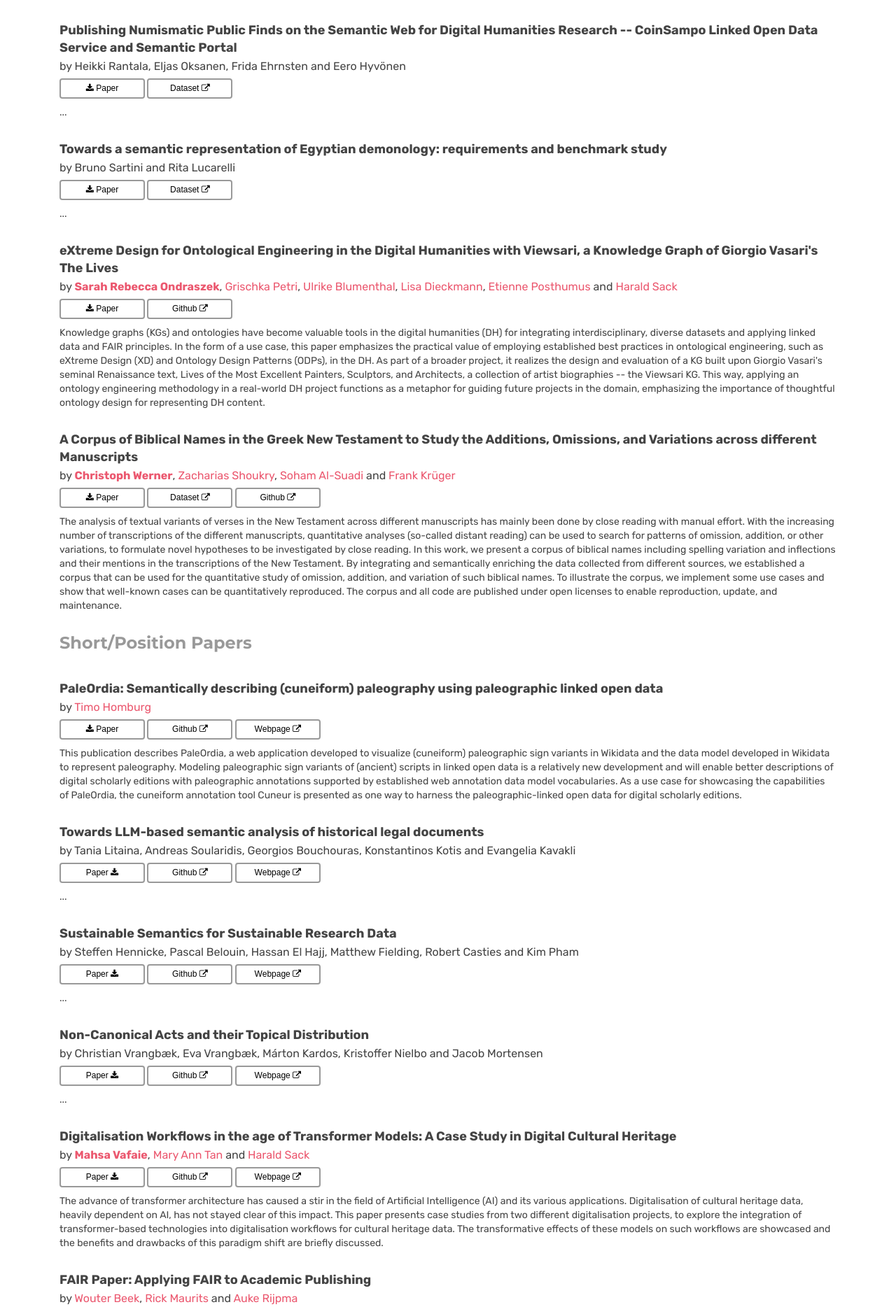
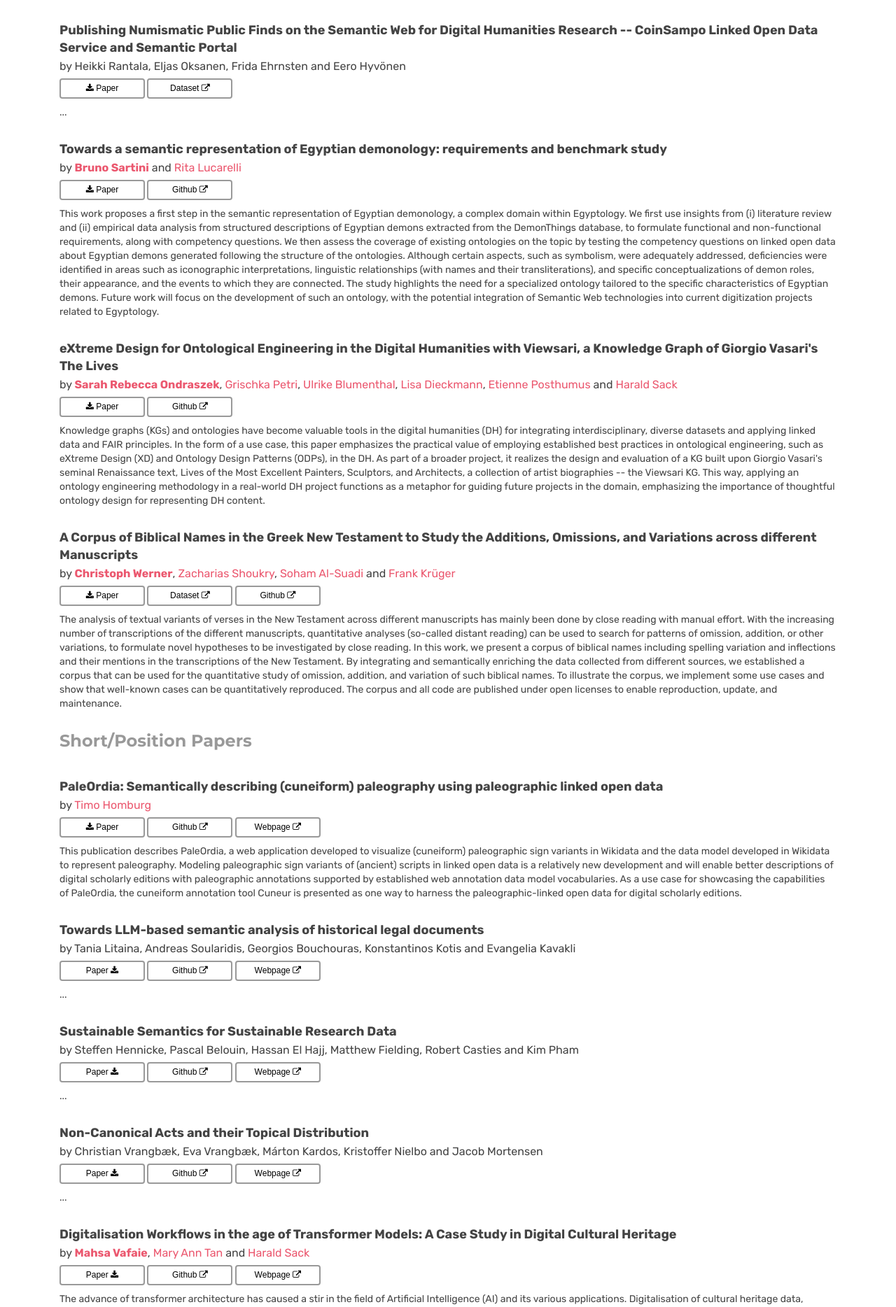
Before and after one commit to SemDH/semdh.github.io, a Jekyll site: the page built from accepted-papers-test.html, in a window 1280 px wide. Shown: the part 943-2811 px from the top of the page at 70% size. Built offline with Jekyll 4.4.1, drawn with Linux system fonts in a browser that asks for light colours.

Commit message:
accepted papers

```diff
--- a/accepted-papers-test.html
+++ b/accepted-papers-test.html
@@ -35,7 +35,7 @@
           <h4 class="sub-title space-left">Full Papers</h4>
           <p class="xl"><strong>Bistìris Ontology: Towards a Structured Representation of Sardinian Traditional Female Costumes</strong></p>
           <p class="l">by <a href="https://orcid.org/0009-0008-6039-4933">Giorgio Corona</a>, <a href="https://orcid.org/0000-0001-8284-5266">Dario Guidotti</a>, <a href="https://orcid.org/0000-0002-5785-5638">Laura Pandolfo</a> and <a href="https://orcid.org/0000-0003-0258-3222">Luca Pulina</a></p>
-            <a href="{{ BASE_PATH }}/assets/papers/SemDH-paper-2.pdf" target="_blank" download="Paper02">
+            <a href="{{ BASE_PATH }}/assets/papers/SemDH-paper-2.pdf" target="_blank" download="SemDH-paper-2">
               <button type="button" class="btn std-btn-papers btn-sm btn-papers btn-rounded"><i class="fa fa-download icons"></i> Paper</button>
             </a>
               <!-- <button type="button" class="btn std-btn-papers btn-sm btn-papers btn-rounded" data-toggle="collapse" href="#corona" role="button" aria-expanded="false" aria-controls="corona">Abstract <i class="fa fa-arrow-circle-o-down icons"></i></button>
@@ -73,18 +73,22 @@
             <br />
 
             <p class="xl"><strong>Towards a semantic representation of Egyptian demonology: requirements and benchmark study</strong></p>
-            <p class="l">by Bruno Sartini and Rita Lucarelli</p>
+            <p class="l">by <strong><a href="https://orcid.org/0000-0002-9152-4402">Bruno Sartini</a></strong> and <a href="https://orcid.org/0000-0003-3117-7688">Rita Lucarelli</a></p>
               <button type="button" class="btn std-btn-papers btn-sm btn-papers btn-rounded"><i class="fa fa-download icons"></i> Paper</button>
-              <button type="button" class="btn std-btn-papers btn-sm btn-papers btn-rounded">Dataset <i class="fa fa-external-link icons"></i></button>
+              <a href="https://github.com/br0ast/egyptianDemonsBenchmarkStudy" target="_blank">
+                <button type="button" class="btn std-btn-papers btn-sm btn-papers btn-rounded">Github <i class="fa fa-external-link icons"></i></button>
+              </a>
                 <div class="card-papers card-body">
-                  ...
+                  This work proposes a first step in the semantic representation of Egyptian demonology, a complex domain within Egyptology. We first use insights from (i) literature review and (ii) empirical data analysis from structured descriptions of Egyptian demons extracted from the DemonThings database, to formulate functional and non-functional requirements, along with competency questions. We then assess the coverage of existing ontologies on the topic by testing the competency questions on linked open data about Egyptian demons generated following the structure of the ontologies. Although certain aspects, such as symbolism, were adequately addressed, deficiencies were identified in areas such as iconographic interpretations, linguistic relationships (with names and their transliterations), and specific conceptualizations of demon roles, their appearance, and the events to which they are connected. The study highlights the need for a specialized ontology tailored to the specific characteristics of Egyptian demons. Future work will focus on the development of such an ontology, with the potential integration of Semantic Web technologies into current digitization projects related to Egyptology.
                 </div>
 
             <br />
 
             <p class="xl"><strong>eXtreme Design for Ontological Engineering in the Digital Humanities with Viewsari, a Knowledge Graph of Giorgio Vasari's The Lives</strong></p>
             <p class="l">by <strong><a href="https://orcid.org/0009-0003-7945-6704">Sarah Rebecca Ondraszek</a></strong>, <a href="https://orcid.org/0000-0002-2548-449X">Grischka Petri</a>, <a href="https://orcid.org/0000-0002-9586-6039">Ulrike Blumenthal</a>, <a href="https://orcid.org/0000-0002-1708-7371">Lisa Dieckmann</a>, <a href="https://orcid.org/0000-0002-0006-7542">Etienne Posthumus</a> and <a href="https://orcid.org/0000-0001-7069-9804">Harald Sack</a></p>
+             <a href="{{ BASE_PATH }}/assets/papers/SemDH-paper-4.pdf" target="_blank" download="SemDH-paper-4">
               <button type="button" class="btn std-btn-papers btn-sm btn-papers btn-rounded"><i class="fa fa-download icons"></i> Paper</button>
+            </a>
               <a href="https://github.com/ISE-FIZKarlsruhe/viewsari-kg/tree/main" target="_blank">
                 <button type="button" class="btn std-btn-papers btn-sm btn-papers btn-rounded">Github <i class="fa fa-external-link icons"></i></button>
               </a>
@@ -209,8 +213,9 @@
 
               <p class="xl"><strong>FAIR Paper: Applying FAIR to Academic Publishing</strong></p>
               <p class="l">by <a href="https://orcid.org/0000-0003-0250-9655">Wouter Beek</a>, <a href="https://orcid.org/0000-0002-2267-1679">Rick Maurits</a> and <a href="https://orcid.org/20000-0002-8950-8227">Auke Rijpma</a></p>
-                <button type="button" class="btn std-btn-papers btn-sm btn-papers btn-rounded">Paper <i class="fa fa-download icons"></i></button>
-                <a href="https://druid.datalegend.net/fair-paper-project " target="_blank">
+             <a href="{{ BASE_PATH }}/assets/papers/SemDH-paper-11.pdf" target="_blank" download="SemDH-paper-11">
+              <button type="button" class="btn std-btn-papers btn-sm btn-papers btn-rounded"><i class="fa fa-download icons"></i> Paper</button>
+            </a>                <a href="https://druid.datalegend.net/fair-paper-project " target="_blank">
                 <button type="button" class="btn std-btn-papers btn-sm btn-papers btn-rounded">Webpage <i class="fa fa-external-link icons"></i></button>
               </a>
                 <div class="card-papers card-body">
```
Also changed, not shown: 3 other files.
